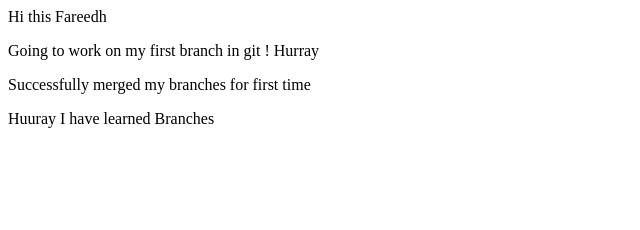
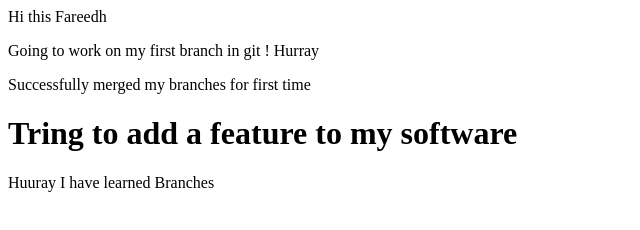
Before and after one commit to SheikFareedh77/My-First-Repository, a plain HTML site: page index.html in a window 1280 px wide. Shown: the whole page, without its empty margins (0-640 px from the left). Drawn offline with Linux system fonts and the light colour scheme.

Commit message:
Update1.1

```diff
--- a/index.html
+++ b/index.html
@@ -5,6 +5,7 @@
 
             <P>Going to work on my first branch in git ! Hurray</P>
             <p>Successfully merged my branches for first time</p>
+            <h1>Tring to add  a feature to my software</h1>
 
         <P>Huuray I have learned Branches</P>
         </body>
```
